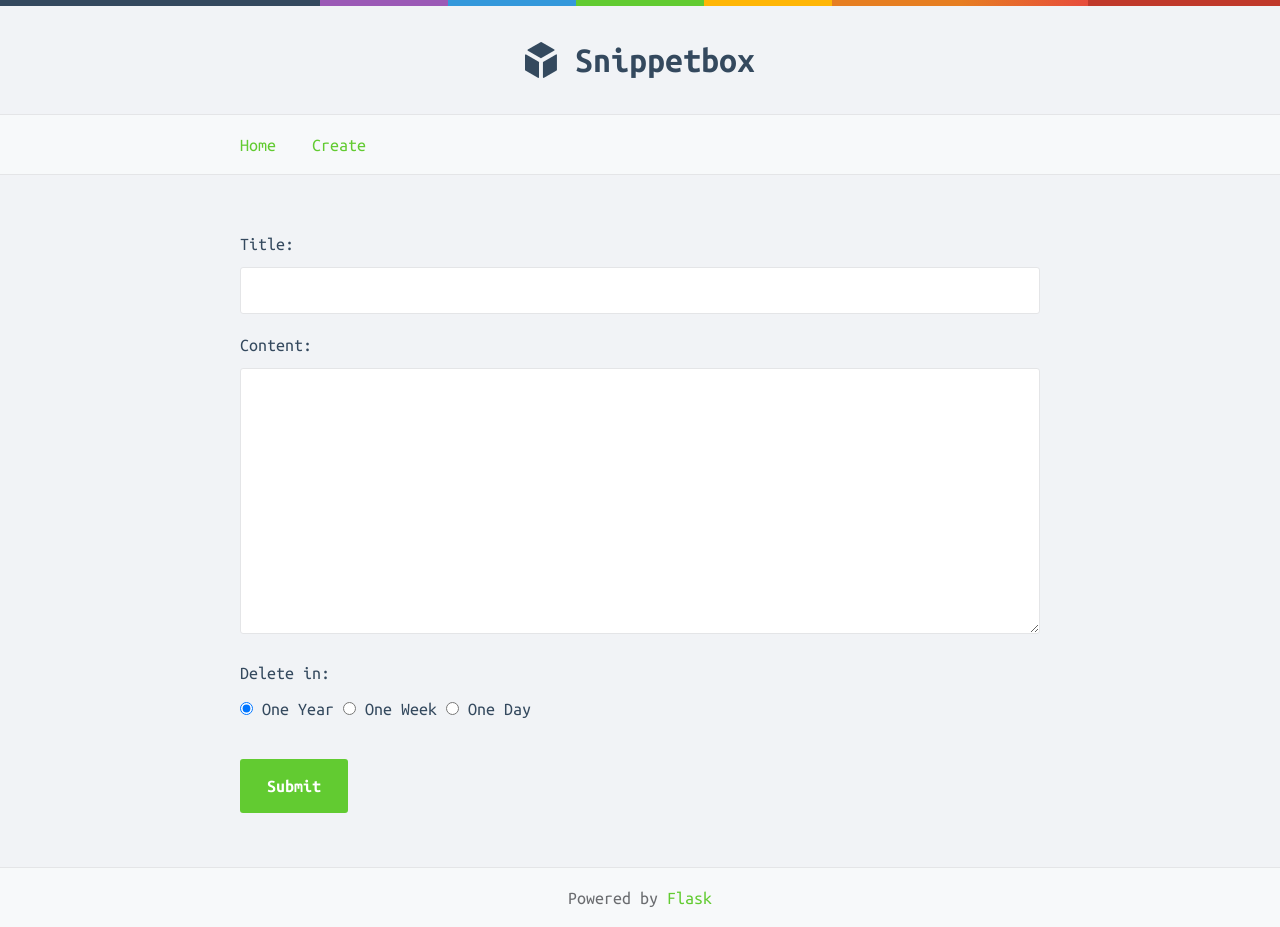
After one commit to 582-31B-VA/snippetbox, a Flask app: page /snippets/create in a window 1280 px wide. The commit adds this page. Run offline with Flask 3, Linux system fonts and the light colour scheme.

Commit message:
Add form validation

```diff
--- a/config.py
+++ b/config.py
@@ -1,8 +1,5 @@
 from os import getcwd, path
 
 
-# It's good practice to define your configuration class in a separate
-# file. Eventually, we might want to differentiate between development,
-# testing, and production configuration.
 class Config:
     DATABASE_PATH = path.join(getcwd(), "instance", "db.sqlite")
--- a/snippetbox/cli.py
+++ b/snippetbox/cli.py
@@ -6,19 +6,13 @@ from flask import current_app
 from snippetbox.utils.db import get_connection
 
 
-# "click" allows us to execute functions from the command line.
-# This "init" function, for instance, can be executed with the command
-# "uv run flask --app snippetbox init".
 @click.command
 def init() -> None:
     """Initialize the app (create database, etc.)"""
 
-    # Make sure the "instance" folder and the database file exist.
-    # Create them if they don't.
     os.makedirs(current_app.instance_path, exist_ok=True)
     open(current_app.config["DATABASE_PATH"], "a").close()
 
-    # Apply the schema to the database.
     with current_app.open_resource("schema.sql") as file:
         schema = file.read().decode("utf8")
         db = get_connection()
--- /dev/null
+++ b/snippetbox/snippets/forms.py
@@ -0,0 +1,11 @@
+from dataclasses import dataclass
+
+from snippetbox.utils.forms import Form
+
+
+@dataclass
+class SnippetCreateForm(Form):
+    # We define the form's fields and their default value.
+    title: str = ""
+    content: str = ""
+    valid_days: int = 365
--- a/snippetbox/snippets/routes.py
+++ b/snippetbox/snippets/routes.py
@@ -1,23 +1,64 @@
-from flask import redirect, render_template, url_for
+from flask import redirect, render_template, url_for, request
 
-from snippetbox.snippets import blueprint
+from snippetbox.snippets import blueprint, forms
 from snippetbox.snippets.models import SnippetModel
 from snippetbox.utils import db
+from snippetbox.utils.forms import Field
 
 
 @blueprint.get("/")
 def index():
-    # We are now fetching the latest snippets from the database.
     snippets = SnippetModel(db.get_connection())
     return render_template("/snippets/index.jinja", snippets=snippets.latest())
 
 
-# This creates some dummy data and inserts a snippet in our database.
+@blueprint.get("/create")
+def create():
+    form = forms.SnippetCreateForm()
+    return render_template("/snippets/create.jinja", form=form)
+
+
 @blueprint.post("/create")
-def create():
-    title = "O snail"
-    content = "O snail\nClimb Mount Fuji,\nBut slowly, slowly!"
-    valid_days = 7
+def create_submit():
+    # We use "[]" and not "get" to retrieve the form date so that Flask
+    # can return an error to the client if the form doesn't have the
+    # required fields.
+    title = request.form["title"]
+    content = request.form["content"]
+    valid_days = int(request.form["valid_days"])
+
+    # We store the values received from the client into the form object.
+    # This will allow us to validate each field (see below) and to
+    # repopulate the form if there are errors.
+    form = forms.SnippetCreateForm(title, content, valid_days)
+
+    # See the Form definition in "snippetbox/utils/forms.py".
+    form.check_field(
+        Field.not_blank(form.title), "title", "This field cannot be blank"
+    )
+    form.check_field(
+        Field.max_chars(form.title, 100),
+        "title",
+        "This field cannot be more than 100 characters long",
+    )
+    form.check_field(
+        Field.not_blank(form.content),
+        "content",
+        "This field cannot be blank",
+    )
+    form.check_field(
+        Field.permitted_value(form.valid_days, [1, 7, 365]),
+        "expires",
+        "This field must equal 1, 7 or 365",
+    )
+
+    if not form.is_valid:
+        # The form object contains the errors because we used
+        # "check_field" to validate the form. If there are errors, the
+        # template will be able to show them.
+        return render_template("snippets/create.jinja", form=form), 422
+
     snippets = SnippetModel(db.get_connection())
-    snippets.insert(title, content, valid_days)
+    snippets.insert(form.title, form.content, form.valid_days)
+
     return redirect(url_for("home"))
--- a/snippetbox/static/css/main.css
+++ b/snippetbox/static/css/main.css
@@ -12,8 +12,8 @@ html, body {
 
 body {
     line-height: 1.5;
-    background-color: #F1F3F6;
-    color: #34495E;
+    background-color: #f1f3f6;
+    color: #34495e;
     overflow-y: scroll;
 }
 
@@ -41,7 +41,7 @@ h1 a {
 
 h1 a:hover {
     text-decoration: none;
-    color: #34495E;
+    color: #34495e;
 }
 
 h2 {
@@ -52,12 +52,12 @@ h2 {
 }
 
 a {
-    color: #62CB31;
+    color: #62cb31;
     text-decoration: none;
 }
 
 a:hover {
-    color: #4EB722;
+    color: #4eb722;
     text-decoration: underline;
 }
 
@@ -67,13 +67,85 @@ textarea, input:not([type="submit"]) {
 }
 
 header {
-    background-image: -webkit-linear-gradient(left, #34495e, #34495e 25%, #9b59b6 25%, #9b59b6 35%, #3498db 35%, #3498db 45%, #62cb31 45%, #62cb31 55%, #ffb606 55%, #ffb606 65%, #e67e22 65%, #e67e22 75%, #e74c3c 85%, #e74c3c 85%, #c0392b 85%, #c0392b 100%);
-    background-image: -moz-linear-gradient(left, #34495e, #34495e 25%, #9b59b6 25%, #9b59b6 35%, #3498db 35%, #3498db 45%, #62cb31 45%, #62cb31 55%, #ffb606 55%, #ffb606 65%, #e67e22 65%, #e67e22 75%, #e74c3c 85%, #e74c3c 85%, #c0392b 85%, #c0392b 100%);
-    background-image: -ms-linear-gradient(left, #34495e, #34495e 25%, #9b59b6 25%, #9b59b6 35%, #3498db 35%, #3498db 45%, #62cb31 45%, #62cb31 55%, #ffb606 55%, #ffb606 65%, #e67e22 65%, #e67e22 75%, #e74c3c 85%, #e74c3c 85%, #c0392b 85%, #c0392b 100%);
-    background-image: linear-gradient(to right, #34495e, #34495e 25%, #9b59b6 25%, #9b59b6 35%, #3498db 35%, #3498db 45%, #62cb31 45%, #62cb31 55%, #ffb606 55%, #ffb606 65%, #e67e22 65%, #e67e22 75%, #e74c3c 85%, #e74c3c 85%, #c0392b 85%, #c0392b 100%);
+    background-image: -webkit-linear-gradient(
+        left,
+        #34495e,
+        #34495e 25%,
+        #9b59b6 25%,
+        #9b59b6 35%,
+        #3498db 35%,
+        #3498db 45%,
+        #62cb31 45%,
+        #62cb31 55%,
+        #ffb606 55%,
+        #ffb606 65%,
+        #e67e22 65%,
+        #e67e22 75%,
+        #e74c3c 85%,
+        #e74c3c 85%,
+        #c0392b 85%,
+        #c0392b 100%
+    );
+    background-image: -moz-linear-gradient(
+        left,
+        #34495e,
+        #34495e 25%,
+        #9b59b6 25%,
+        #9b59b6 35%,
+        #3498db 35%,
+        #3498db 45%,
+        #62cb31 45%,
+        #62cb31 55%,
+        #ffb606 55%,
+        #ffb606 65%,
+        #e67e22 65%,
+        #e67e22 75%,
+        #e74c3c 85%,
+        #e74c3c 85%,
+        #c0392b 85%,
+        #c0392b 100%
+    );
+    background-image: -ms-linear-gradient(
+        left,
+        #34495e,
+        #34495e 25%,
+        #9b59b6 25%,
+        #9b59b6 35%,
+        #3498db 35%,
+        #3498db 45%,
+        #62cb31 45%,
+        #62cb31 55%,
+        #ffb606 55%,
+        #ffb606 65%,
+        #e67e22 65%,
+        #e67e22 75%,
+        #e74c3c 85%,
+        #e74c3c 85%,
+        #c0392b 85%,
+        #c0392b 100%
+    );
+    background-image: linear-gradient(
+        to right,
+        #34495e,
+        #34495e 25%,
+        #9b59b6 25%,
+        #9b59b6 35%,
+        #3498db 35%,
+        #3498db 45%,
+        #62cb31 45%,
+        #62cb31 55%,
+        #ffb606 55%,
+        #ffb606 65%,
+        #e67e22 65%,
+        #e67e22 75%,
+        #e74c3c 85%,
+        #e74c3c 85%,
+        #c0392b 85%,
+        #c0392b 100%
+    );
     background-size: 100% 6px;
     background-repeat: no-repeat;
-    border-bottom: 1px solid #E4E5E7;
+    border-bottom: 1px solid #e4e5e7;
     overflow: auto;
     padding-top: 33px;
     padding-bottom: 27px;
@@ -81,17 +153,17 @@ header {
 }
 
 header a {
-    color: #34495E;
+    color: #34495e;
     text-decoration: none;
 }
 
 nav {
-    border-bottom: 1px solid #E4E5E7;
+    border-bottom: 1px solid #e4e5e7;
     padding-top: 17px;
     padding-bottom: 15px;
-    background: #F7F9FA;
+    background: #f7f9fa;
     height: 60px;
-    color: #6A6C6F;
+    color: #6a6c6f;
 }
 
 nav a {
@@ -119,7 +191,7 @@ nav div:last-child a {
 }
 
 nav a.live {
-    color: #34495E;
+    color: #34495e;
     cursor: default;
 }
 
@@ -128,24 +200,24 @@ nav a.live:hover {
 }
 
 nav a.live:after {
-    content: '';
+    content: "";
     display: block;
     position: relative;
     left: calc(50% - 7px);
     top: 9px;
     width: 14px;
     height: 14px;
-    background: #F7F9FA;
-    border-left: 1px solid #E4E5E7;
-    border-bottom: 1px solid #E4E5E7;
+    background: #f7f9fa;
+    border-left: 1px solid #e4e5e7;
+    border-bottom: 1px solid #e4e5e7;
     -moz-transform: rotate(45deg);
     -webkit-transform: rotate(-45deg);
 }
 
-a.button, input[type="submit"] {
-    background-color: #62CB31;
+a.button, button {
+    background-color: #62cb31;
     border-radius: 3px;
-    color: #FFFFFF;
+    color: #ffffff;
     padding: 18px 27px;
     border: none;
     display: inline-block;
@@ -153,23 +225,36 @@ a.button, input[type="submit"] {
     font-weight: 700;
 }
 
-a.button:hover, input[type="submit"]:hover {
-    background-color: #4EB722;
-    color: #FFFFFF;
+a.button:hover, button:hover {
+    background-color: #4eb722;
+    color: #ffffff;
     cursor: pointer;
     text-decoration: none;
 }
 
-form div {
-    margin-bottom: 18px;
+label {
+    display: block;
+    margin-bottom: 1rem;
 }
 
-form div:last-child {
-    border-top: 1px dashed #E4E5E7;
+fieldset {
+    border: 0;
 }
 
-form input[type="radio"] {
-    margin-left: 18px;
+label input:not([type="radio"]), label textarea {
+    margin-top: 0.5rem;
+}
+
+legend {
+    margin-bottom: 0.5rem;
+}
+
+fieldset label {
+    display: inline;
+}
+
+form button {
+    margin-top: 2rem;
 }
 
 form input[type="text"], form input[type="password"], form input[type="email"] {
@@ -177,26 +262,24 @@ form input[type="text"], form input[type="password"], form input[type="email"] {
     width: 100%;
 }
 
-form input[type=text], form input[type="password"], form input[type="email"], textarea {
-    color: #6A6C6F;
-    background: #FFFFFF;
-    border: 1px solid #E4E5E7;
+form input[type="text"],
+form input[type="password"],
+form input[type="email"],
+textarea {
+    color: #6a6c6f;
+    background: #ffffff;
+    border: 1px solid #e4e5e7;
     border-radius: 3px;
 }
 
-form label {
-    display: inline-block;
-    margin-bottom: 9px;
-}
-
 .error {
-    color: #C0392B;
+    color: #c0392b;
     font-weight: bold;
     display: block;
 }
 
 .error + textarea, .error + input {
-    border-color: #C0392B !important;
+    border-color: #c0392b !important;
     border-width: 2px !important;
 }
 
@@ -206,35 +289,21 @@ textarea {
     height: 266px;
 }
 
-button {
-    background: none;
-    padding: 0;
-    border: none;
-    color: #62CB31;
-    text-decoration: none;
-}
-
-button:hover {
-    color: #4EB722;
-    text-decoration: underline;
-    cursor: pointer;
-}
-
 .snippet {
-    background-color: #FFFFFF;
-    border: 1px solid #E4E5E7;
+    background-color: #ffffff;
+    border: 1px solid #e4e5e7;
     border-radius: 3px;
 }
 
 .snippet pre {
     padding: 18px;
-    border-top: 1px solid #E4E5E7;
-    border-bottom: 1px solid #E4E5E7;
+    border-top: 1px solid #e4e5e7;
+    border-bottom: 1px solid #e4e5e7;
 }
 
 .snippet .metadata {
-    background-color: #F7F9FA;
-    color: #6A6C6F;
+    background-color: #f7f9fa;
+    color: #6a6c6f;
     padding: 0.75em 18px;
     overflow: auto;
 }
@@ -244,7 +313,7 @@ button:hover {
 }
 
 .snippet .metadata strong {
-    color: #34495E;
+    color: #34495e;
 }
 
 .snippet .metadata time {
@@ -260,17 +329,17 @@ button:hover {
 }
 
 div.flash {
-    color: #FFFFFF;
+    color: #ffffff;
     font-weight: bold;
-    background-color: #34495E;
+    background-color: #34495e;
     padding: 18px;
     margin-bottom: 36px;
     text-align: center;
 }
 
 div.error {
-    color: #FFFFFF;
-    background-color: #C0392B;
+    color: #ffffff;
+    background-color: #c0392b;
     padding: 18px;
     margin-bottom: 36px;
     font-weight: bold;
@@ -279,7 +348,7 @@ div.error {
 
 table {
     background: white;
-    border: 1px solid #E4E5E7;
+    border: 1px solid #e4e5e7;
     border-collapse: collapse;
     width: 100%;
 }
@@ -291,23 +360,23 @@ td, th {
 
 th:last-child, td:last-child {
     text-align: right;
-    color: #6A6C6F;
+    color: #6a6c6f;
 }
 
 tr {
-    border-bottom: 1px solid #E4E5E7;
+    border-bottom: 1px solid #e4e5e7;
 }
 
 tr:nth-child(2n) {
-    background-color: #F7F9FA;
+    background-color: #f7f9fa;
 }
 
 footer {
-    border-top: 1px solid #E4E5E7;
+    border-top: 1px solid #e4e5e7;
     padding-top: 17px;
     padding-bottom: 15px;
-    background: #F7F9FA;
+    background: #f7f9fa;
     height: 60px;
-    color: #6A6C6F;
+    color: #6a6c6f;
     text-align: center;
 }
--- a/snippetbox/templates/partials/nav.jinja
+++ b/snippetbox/templates/partials/nav.jinja
@@ -1,3 +1,4 @@
 <nav>
     <a href="{{ url_for('home') }}">Home</a>
+    <a href="{{ url_for('snippets.create') }}">Create</a>
 </nav>
--- /dev/null
+++ b/snippetbox/templates/snippets/create.jinja
@@ -0,0 +1,63 @@
+{% extends "base.jinja" %}
+{% block title %}Create a New Snippet{% endblock %}
+{% block main %}
+    <form action="{{ url_for('snippets.create') }}" method="POST">
+        <label>
+            Title:
+            {% if form.errors.get("title") %}
+                <p class="error">{{ form.errors["title"] }}</p>
+            {% endif %}
+            <input type="text" name="title" value="{{ form.title }}" required>
+        </label>
+        <label>
+            Content:
+            {% if form.errors.get("content") %}
+                <p class="error">{{ form.errors["content"] }}</p>
+            {% endif %}
+            <textarea name="content" required>{{ form.content }}</textarea>
+        </label>
+        <fieldset>
+            <legend>Delete in:</legend>
+            {% if form.errors.get("valid_days") %}
+                <p class="error">{{ form.errors["valid_days"] }}</p>
+            {% endif %}
+            <label>
+                <input
+                    type="radio"
+                    name="valid_days"
+                    value="365"
+                    {% if form.valid_days == 365 %}
+                        checked
+                    {% endif %}
+                    required
+                >
+                One Year
+            </label>
+            <label>
+                <input
+                    type="radio"
+                    name="valid_days"
+                    value="7"
+                    {% if form.valid_days == 7 %}
+                        checked
+                    {% endif %}
+                    required
+                >
+                One Week
+            </label>
+            <label>
+                <input
+                    type="radio"
+                    name="valid_days"
+                    value="1"
+                    {% if form.valid_days == 1 %}
+                        checked
+                    {% endif %}
+                    required
+                >
+                One Day
+            </label>
+        </fieldset>
+        <button>Submit</button>
+    </form>
+{% endblock %}
--- /dev/null
+++ b/snippetbox/utils/forms.py
@@ -0,0 +1,33 @@
+from dataclasses import dataclass, field
+
+
+# We use this class to store and validate form data.
+@dataclass
+class Form:
+    errors: dict[str, str] = field(init=False, default_factory=lambda: {})
+
+    @property
+    def is_valid(self) -> bool:
+        return len(self.errors) == 0
+
+    def add_error(self, key: str, msg: str) -> None:
+        self.errors[key] = msg
+
+    def check_field(self, ok: bool, key: str, msg: str) -> None:
+        if not ok:
+            self.add_error(key, msg)
+
+
+# We use this class to group field validation functions.
+class Field:
+    @staticmethod
+    def not_blank(value: str) -> bool:
+        return value.strip() != ""
+
+    @staticmethod
+    def max_chars(value: str, max: int) -> bool:
+        return len(value) <= max
+
+    @staticmethod
+    def permitted_value(value: object, permitted_values: list[object]) -> bool:
+        return value in permitted_values
```
Also changed, not shown: snippetbox/__init__.py (+0 -12 lines), snippetbox/utils/db.py (+0 -9 lines).
